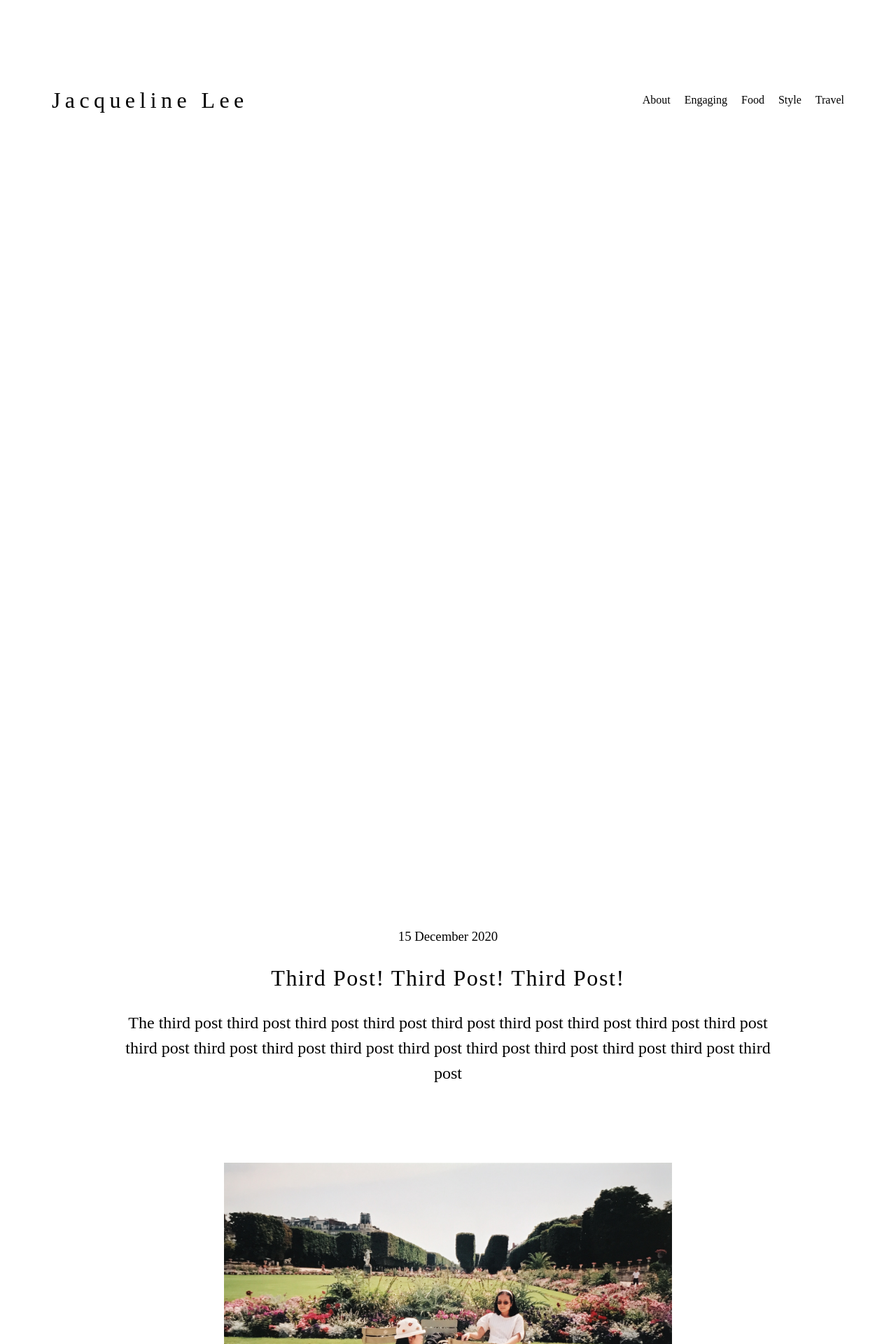
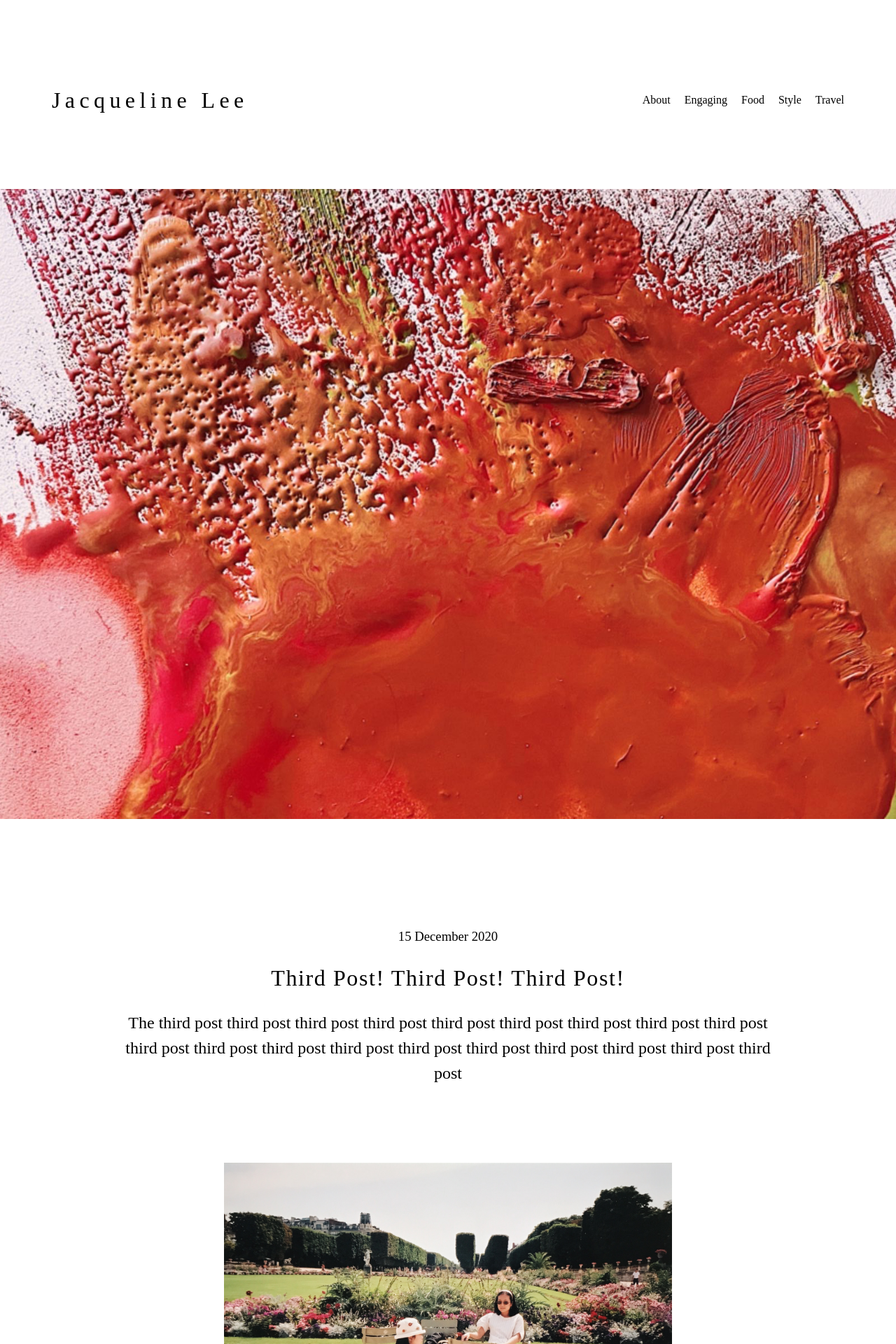
Before and after one commit to jackandthebean/jackandthebean.github.io, a Jekyll site: the page built from index.html, in a window 1280 px wide. Shown: the top 1920 px of the page at 70% size. Built offline with Jekyll 4.4.1, drawn with Linux system fonts in a browser that asks for light colours; the list of posts is cut into pages by our own code.

Commit message:
Images??

```diff
--- a/_config.yml
+++ b/_config.yml
@@ -25,7 +25,7 @@ description: >- # this means to ignore newlines until "baseurl:"
   line in _config.yml. It will appear in your document head meta (for
   Google search results) and in your feed.xml site description.
 baseurl: "" # the subpath of your site, e.g. /blog
-url: "" # the base hostname & protocol for your site, e.g. http://example.com
+url: "https://jackandthebean.github.io/" # the base hostname & protocol for your site, e.g. http://example.com
 # twitter_username: jekyllrb
 github_username: jackandthebean
 instagram_username: pearspine
--- a/_sass/main.scss
+++ b/_sass/main.scss
@@ -81,7 +81,7 @@ ul {
 .fullscreen_parallax {
     width: 100vw;
     height: 100vh;
-    background-image: url(../assets/images/emanating.jpg);
+    background-image: url(../images/emanating.jpg);
     background-size: cover;
     background-position: center;
     background-attachment: fixed;
@@ -100,7 +100,7 @@ ul {
 .swirl {
     width: 100vw;
     height: 100vh;
-    background-image: url(../assets/images/swirl.jpg);
+    background-image: url(../images/swirl.jpg);
     background-size: cover;
     background-position: top;
 }
```
